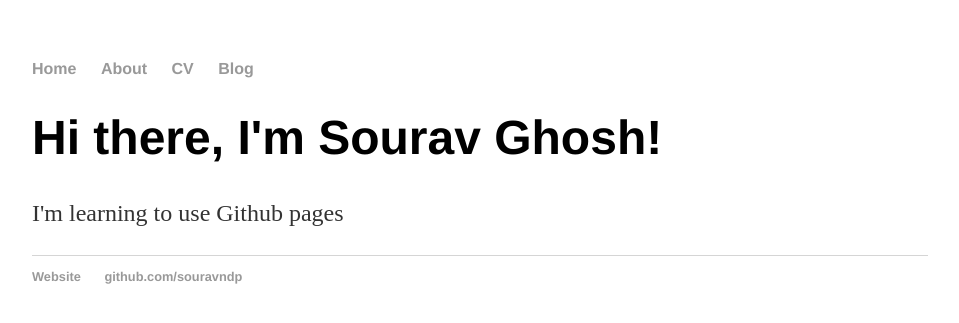
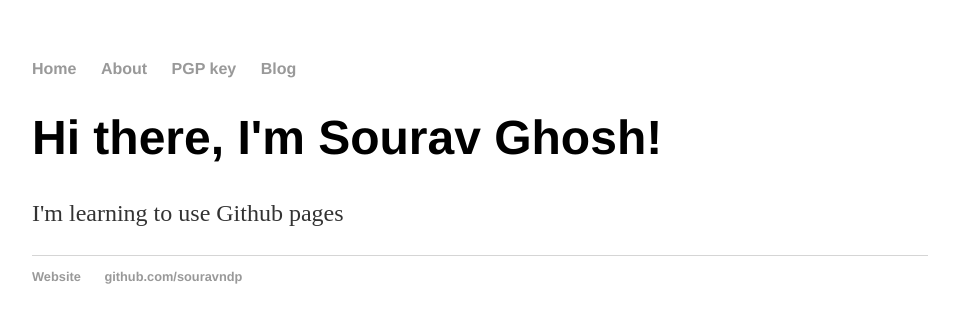
Before and after one commit to mrghosh/learn-jekyll, a Jekyll site: the page built from index.html, in a window 1280 px wide. Shown: the top 323 px of the page, without its empty margins (160-1119 px from the left). Built offline with Jekyll 4.4.1, drawn with Linux system fonts in a browser that asks for light colours.

Commit message:
Update default.html

```diff
--- a/_layouts/default.html
+++ b/_layouts/default.html
@@ -7,10 +7,10 @@
 		<body>
 			<nav>
 	    		<ul>
-	        		<li><a href="/learn-jekyll//">Home</a></li>
-		        	<li><a href="/learn-jekyll//about">About</a></li>
-	        		<li><a href="/learn-jekyll//cv">CV</a></li>
-	        		<li><a href="/learn-jekyll//blog">Blog</a></li>
+	        		<li><a href="/learn-jekyll/">Home</a></li>
+		        	<li><a href="/learn-jekyll/about">About</a></li>
+				<li><a href="/learn-jekyll/pgp/">PGP key</a></li>
+	        		<li><a href="/learn-jekyll/blog">Blog</a></li>
 	    		</ul>
 			</nav>
 			<div class="container">
```
